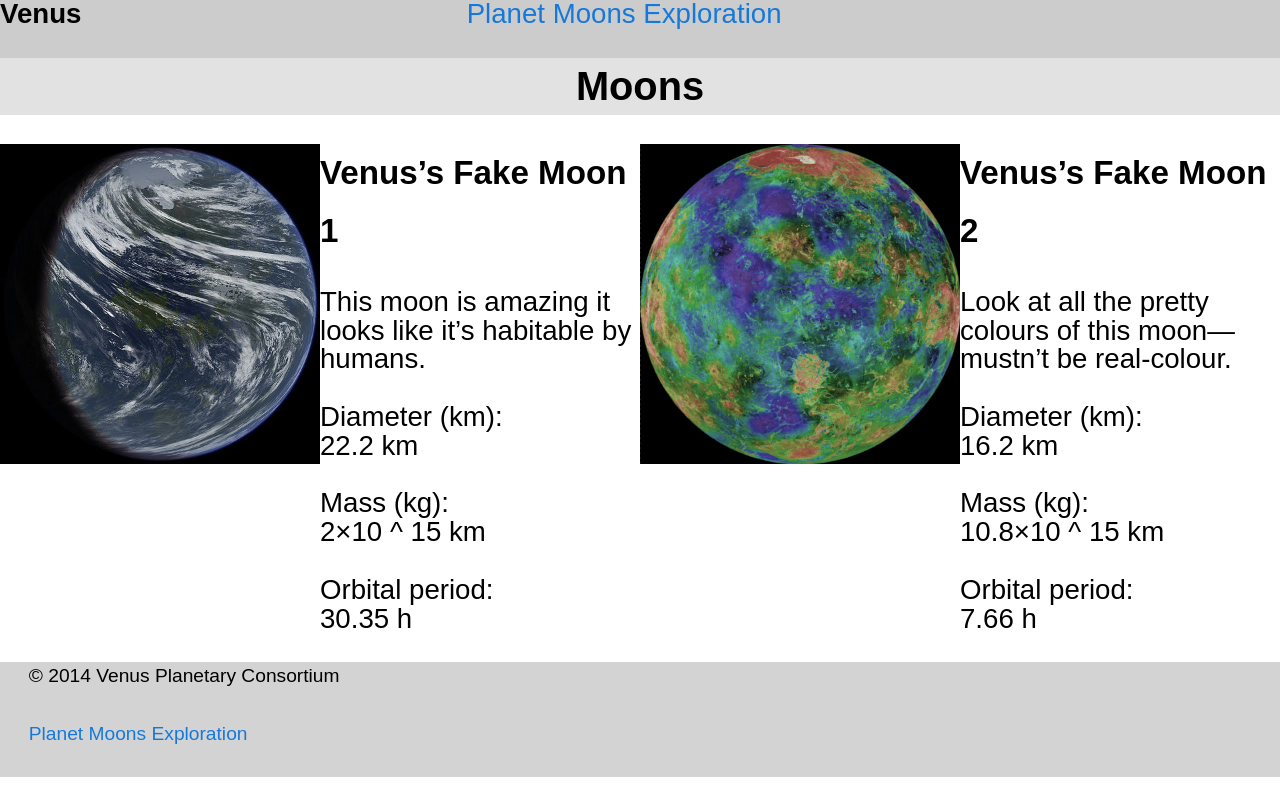
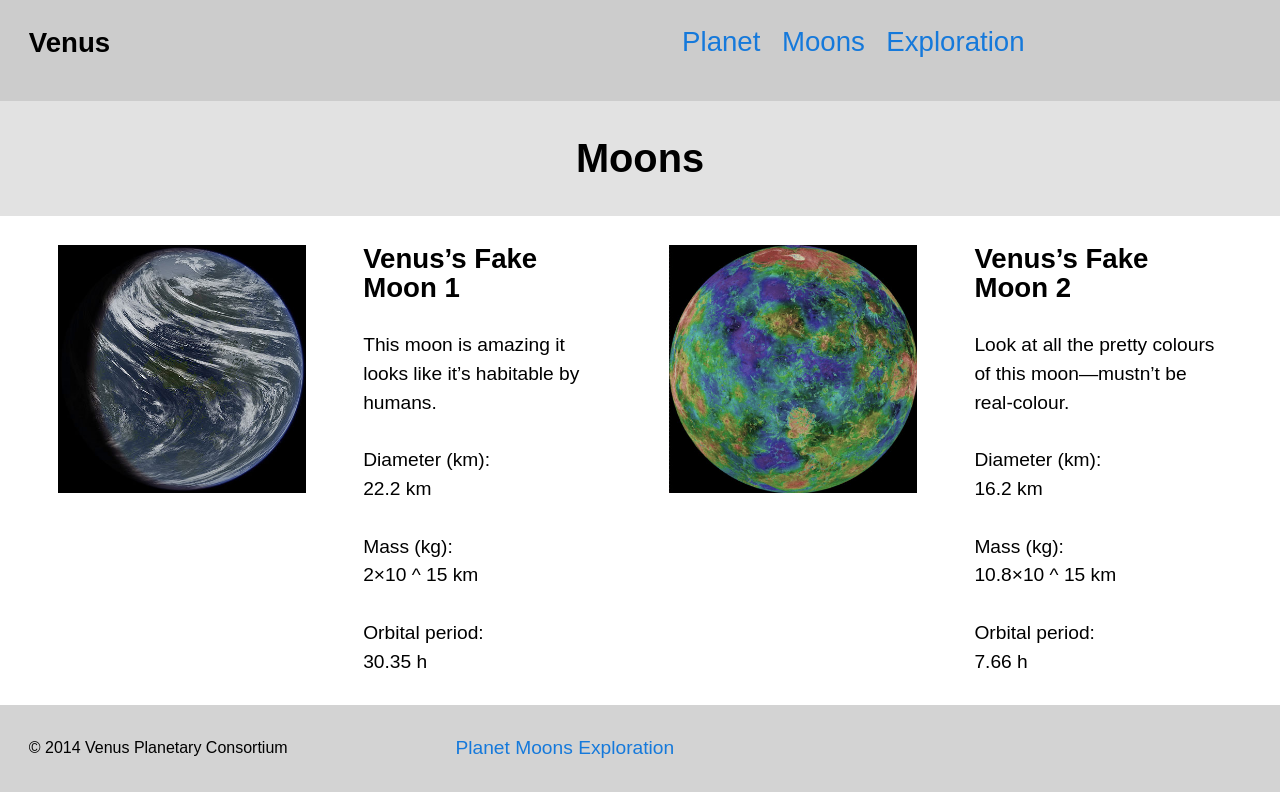
Before and after one commit to MattSkinner30/dsn1675-planet-website, a plain HTML site: page moon.html in a window 1280 px wide. Drawn offline with Linux system fonts and the light colour scheme.

Commit message:
Added css and grid system for moons

```diff
--- a/css/main.css
+++ b/css/main.css
@@ -1,4 +1,5 @@
 /*
+Super Light gray: #eee;
 Light grey: #e2e2e2;
 Less Light grey: #cbcbcb;
 Blue: #1579db;
@@ -53,43 +54,58 @@ a {
 	width: 100%;
 }
 
+header ul {
+	margin-bottom: 0;
+}
+
+header li {
+	padding: 0.5em 0.25em 0.5em 0.25em;
+}
+
 header a:hover {
 	color:white;
+
 }
 
 header li:hover{
-	background-color: #1579db;
+		background-color: #1579db;
 }
 
 ul {
 	list-style-type: none;
 }
 
+.image-bg {
+	background-color: #eeeeee;
+}
+
 .dl {
 	background-color: #e2e2e2;
+}
 
-}
+
 
 footer {
 	background-color: lightgray;
+	margin-bottom: 0;
 }
 
 @media only screen and (min-width: 25em) {
+	header ul {
+		text-align: center}
+
 	ul {
-		text-align: center;
+		text-align: left;
 	}
 
 	li {
 		display: inline-block;
 	}
 }
+
 @media only screen and (min-width: 38em) {
 	h1 {
 		text-align: left;
-	}
-
-	ul {
-		margin: 2em 0 0 0;
 	}
 }
 
@@ -98,3 +114,19 @@ footer {
 		text-align: left;
 	}
 }
+
+
+	/*
+	main img {
+		padding-bottom: 20em;
+	}
+	.moondl {
+	position: relative;
+}
+
+	.moondl dl {
+		position: absolute;
+		top: 14em;
+		right: 20em;
+	}
+	*/
--- a/moon.html
+++ b/moon.html
@@ -14,13 +14,13 @@
 <body>
 
 <header>
-<div class="grid giga">
+<div class="grid pad-t-1-2 pad-b-1-2">
 	<div class="unit xs-1 s-1 m-1-3 l-1-3">
-		<h1 class="giga">Venus</h1>
+		<h1 class="gutter giga pad-t-1-2">Venus</h1>
 	</div>
-	<div class="unit xs-1 s-1 m-1-3 l-1-3">
+	<div class="unit xs-1 s-1 m-2-3 l-2-3">
 		<nav>
-			<ul>
+			<ul class="gutter giga">
 				<li><a href="index.html">Planet</a></li>
 				<li><a href="moon.html">Moons</a></li>
 				<li><a href="exploration.html">Exploration</a></li>
@@ -31,15 +31,15 @@
 </header>
 
 
-<h2>Moons</h2>
+<h2 class="pad-t pad-b">Moons</h2>
 
-<div class="grid giga">
+<div class="grid gutter">
 	<div class="grid m-1-2">
 		<div class="unit xs-1 s-1 m-1 l-1-2">
-			<img class="img-flex" src="images/venus-moon-1.jpg">
+			<img class="gutter img-flex" src="images/venus-moon-1.jpg">
 		</div>
-		<div class="unit xs-1 s-1 m-1 l-1-2">
-			<h3>Venus’s Fake Moon 1</h3>
+		<div class="moondl unit xs-1 s-1 m-1 l-1-2 gutter">
+			<h3 class="giga">Venus’s Fake Moon 1</h3>
 			<p>This moon is amazing it looks like it’s habitable by humans.</p>
 			<dl>
 				<dt>Diameter (km):</dt>
@@ -55,10 +55,10 @@
 
 	<div class="grid m-1-2">
 		<div class="unit xs-1 s-1 m-1 l-1-2">
-			<img class="img-flex" src="images/venus-moon-2.jpg">
+			<img class="gutter img-flex" src="images/venus-moon-2.jpg">
 		</div>
-		<div class="unit xs-1 s-1 m-1 l-1-2">
-			<h3>Venus’s Fake Moon 2</h3>
+		<div class="moondl unit xs-1 s-1 m-1 l-1-2 gutter">
+			<h3 class="giga">Venus’s Fake Moon 2</h3>
 			<p>Look at all the pretty colours of this moon—mustn’t be real-colour.</p>
 			<dl>
 				<dt>Diameter (km):</dt>
@@ -79,16 +79,19 @@
 
 
 </main>
+<footer class="pad-t">
+		<div class="grid">
+		<div class="unit xs-1 s-1 m-1-2 l-1-3">
+			<p class="gutter milli">© 2014 Venus Planetary Consortium</p>
+		</div>
+		<div class="unit xs-1 s-1 m-1-2 l-1-3">
+			<nav>
+				<ul class="gutter footer-ul">
+					<li><a href="index.html">Planet</a></li>
+					<li><a href="moon.html">Moons</a></li>
+					<li><a href="exploration.html">Exploration</a></li>
+				</ul>
+			</nav>
+		</div>
+	</div>
 </body>
-<footer>
-<p class="gutter">© 2014 Venus Planetary Consortium</p>
-
-<div class="unit xs-1 s-1 m-1-3 l-1-3">
-		<nav>
-			<ul class="gutter">
-				<li><a href="index.html">Planet</a></li>
-				<li><a href="moon.html">Moons</a></li>
-				<li><a href="exploration.html">Exploration</a></li>
-			</ul>
-		</nav>
-</footer>
```
Also changed, not shown: exploration.html (+13 -7 lines), index.html (+17 -11 lines).
